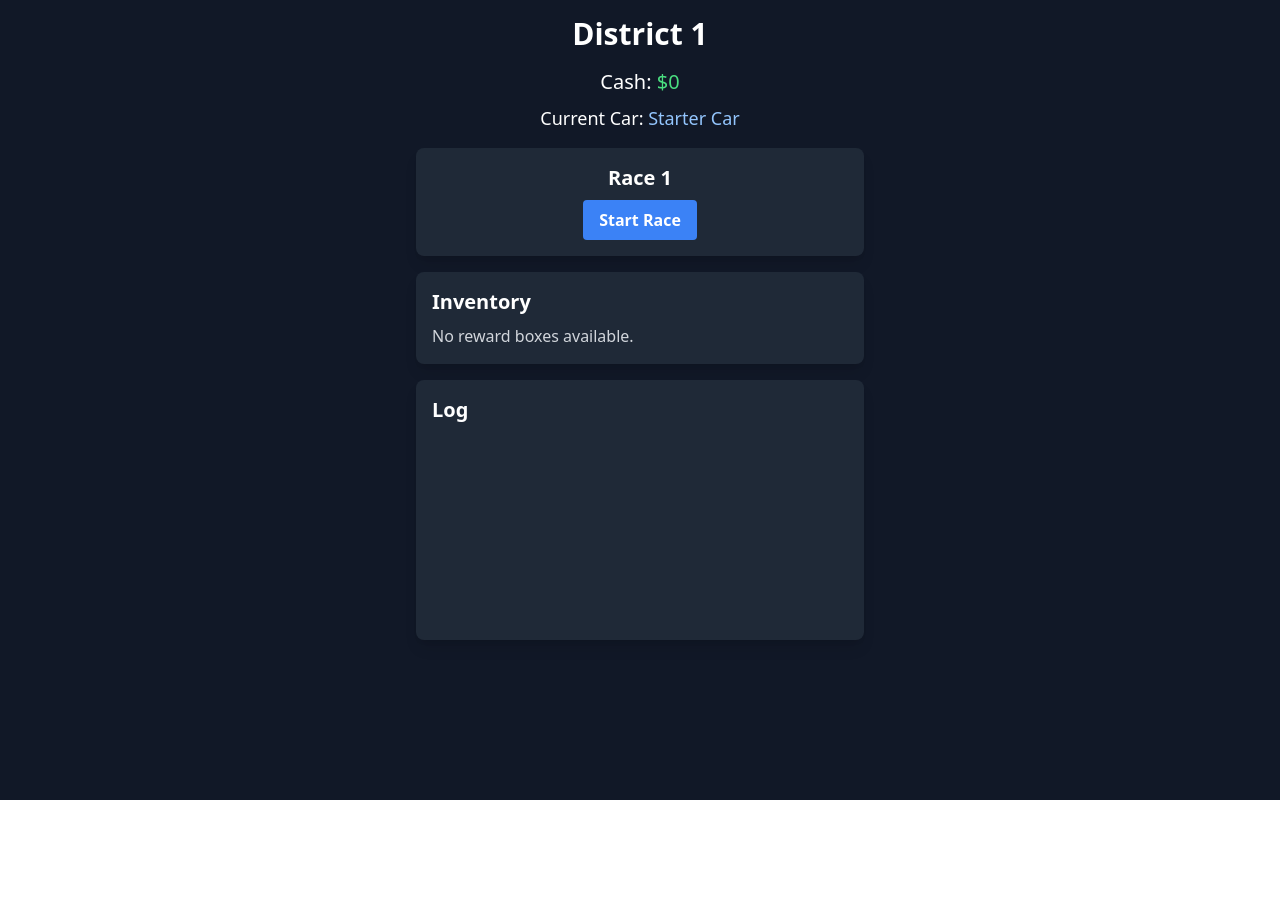
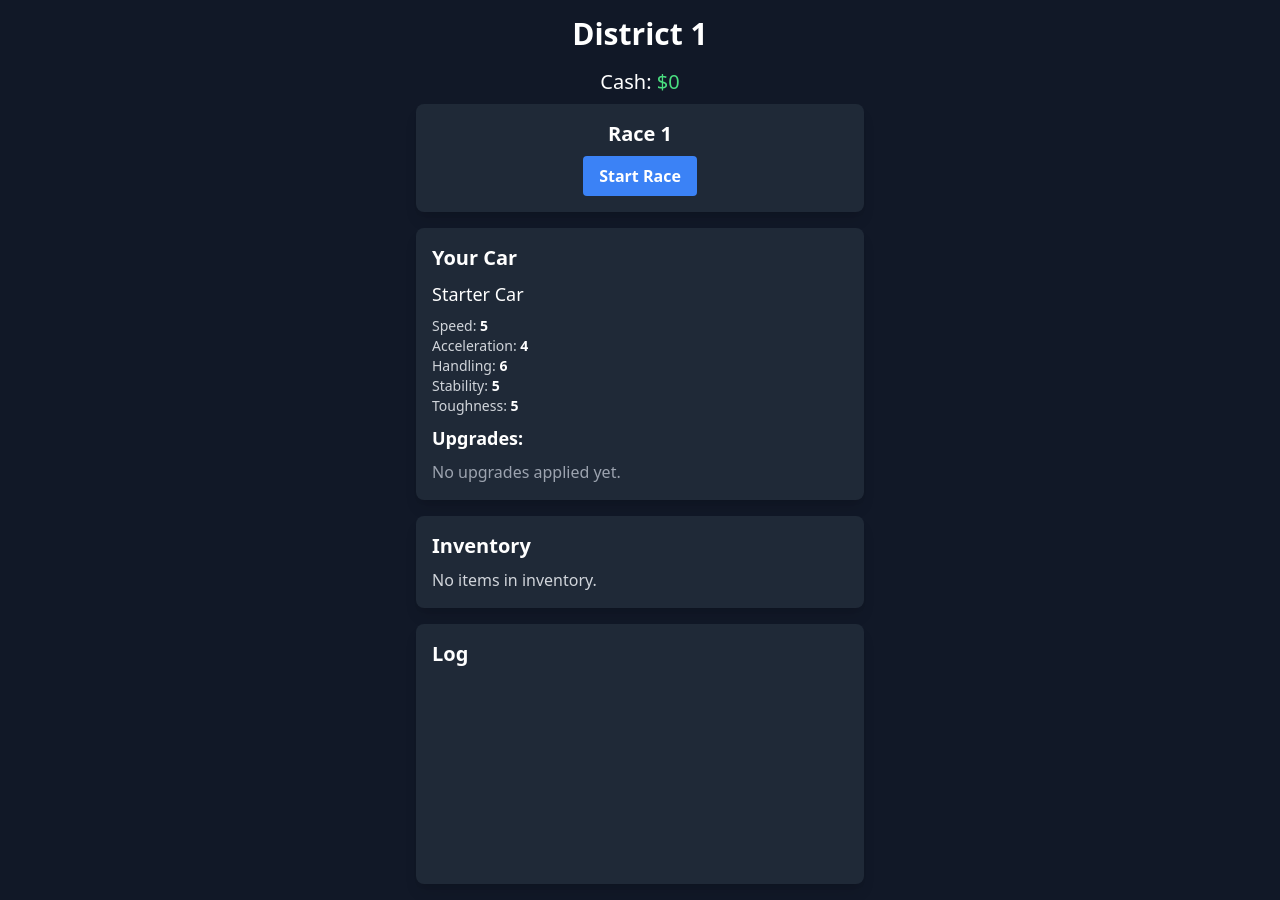
Before and after one commit to rakis10/react-acc, a React (Vite) app: page / in a window 1280 px wide. Before the commit the page ends 800 px from the top, so only its background shows below. Built offline with nearby package versions, Linux system fonts and the light colour scheme.

Commit message:
upgrades

```diff
--- a/src/App.jsx
+++ b/src/App.jsx
@@ -2,19 +2,32 @@ import React, { useState } from "react";
 import District from "./components/District";
 import Log from "./components/Log";
 import Inventory from "./components/Inventory";
+import Car from "./components/Car";
 
 const App = () => {
-  const [district, setDistrict] = useState(1); // Track current district
+  const [district, setDistrict] = useState(1); // Current district
   const [cash, setCash] = useState(0); // Player's cash
-  const [inventory, setInventory] = useState([]); // Reward boxes
-  const [car, setCar] = useState({ name: "Starter Car", stats: { speed: 5, acceleration: 4, handling: 6, stability: 5, toughness: 5 }, upgrades: {} });
+  const [inventory, setInventory] = useState([]); // Inventory items
+  const [car, setCar] = useState({
+    name: "Starter Car",
+    stats: { speed: 5, acceleration: 4, handling: 6, stability: 5, toughness: 5 },
+    upgrades: {}, // Tracks applied upgrades
+  });
   const [log, setLog] = useState([]); // Log messages
 
-  const handleDistrictComplete = (rewards) => {
+  const handleDistrictComplete = (rewards, isBossFight) => {
     setCash((prev) => prev + rewards.cash);
     setInventory((prev) => [...prev, ...rewards.items]);
-    setLog((prev) => [...prev, `District ${district} completed! Won $${rewards.cash} and items: ${rewards.items.join(", ")}`]);
-    setDistrict((prev) => prev + 1);
+    setLog((prev) => [
+      ...prev,
+      isBossFight
+        ? `Boss defeated in District ${district}! Earned $${rewards.cash} and items: ${rewards.items.join(", ")}`
+        : `Race completed! Earned $${rewards.cash} and items: ${rewards.items.join(", ")}`,
+    ]);
+
+    if (isBossFight) {
+      setDistrict((prev) => prev + 1); // Move to the next district after the boss
+    }
   };
 
   const addToLog = (message) => setLog((prev) => [...prev, message]);
@@ -25,19 +38,72 @@ const App = () => {
       blue: ["Blue Turbo Upgrade", "Blue Suspension Upgrade"],
       red: ["Red Engine Upgrade", "Red Nitro Booster"],
     };
+    const item = rewards[type][Math.floor(Math.random() * rewards[type].length)];
+    setInventory((prev) => prev.filter((box) => box !== type)); // Remove box
+    setInventory((prev) => [...prev, item]); // Add new item
+    setLog((prev) => [...prev, `Opened a ${type} box and received: ${item}`]);
+  };
 
-    const item = rewards[type][Math.floor(Math.random() * rewards[type].length)];
-    setInventory((prev) => prev.filter((box) => box !== type)); // Remove the box
-    setLog((prev) => [...prev, `Opened a ${type} box and received: ${item}`]);
+  const applyUpgrade = (upgrade) => {
+    const [rarity, type] = upgrade.split(" ");
+    const statMap = {
+      Tire: "handling",
+      Engine: "speed",
+      Turbo: "acceleration",
+      Suspension: "stability",
+      Nitro: "toughness",
+    };
+
+    const statToUpgrade = statMap[type];
+    if (!statToUpgrade) {
+      addToLog(`Upgrade type "${type}" is not recognized.`);
+      return;
+    }
+
+    const currentUpgrade = car.upgrades[type];
+    const currentUpgradeLevel = currentUpgrade ? { Green: 1, Blue: 2, Red: 3 }[currentUpgrade] : 0;
+    const newUpgradeLevel = { Green: 1, Blue: 2, Red: 3 }[rarity];
+
+    // Prevent applying if the new upgrade is worse or identical
+    if (currentUpgrade && newUpgradeLevel <= currentUpgradeLevel) {
+      addToLog(
+        `Upgrade "${upgrade}" is not better than the installed "${currentUpgrade} ${type}".`
+      );
+      return;
+    }
+
+    // If a better upgrade is installed, return the old upgrade to inventory
+    if (currentUpgrade) {
+      const oldUpgrade = `${currentUpgrade} ${type}`;
+      setInventory((prev) => [...prev, oldUpgrade]);
+      addToLog(`Replaced "${oldUpgrade}" with "${upgrade}".`);
+    }
+
+    // Apply the new upgrade
+    const statIncrease = newUpgradeLevel - currentUpgradeLevel;
+    setCar((prev) => ({
+      ...prev,
+      stats: { ...prev.stats, [statToUpgrade]: prev.stats[statToUpgrade] + statIncrease },
+      upgrades: { ...prev.upgrades, [type]: rarity },
+    }));
+    setInventory((prev) => prev.filter((item) => item !== upgrade));
+    addToLog(`Applied "${upgrade}" to your car. Increased ${statToUpgrade} by ${statIncrease}.`);
   };
 
   return (
     <div className="bg-gray-900 text-white min-h-screen flex flex-col items-center p-4">
       <h1 className="text-3xl font-bold mb-4">District {district}</h1>
-      <h2 className="text-xl mb-2">Cash: <span className="text-green-400">${cash}</span></h2>
-      <h3 className="text-lg mb-4">Current Car: <span className="text-blue-300">{car.name}</span></h3>
-      <District district={district} onComplete={handleDistrictComplete} car={car} addToLog={addToLog} />
-      <Inventory inventory={inventory} openBox={openBox} />
+      <h2 className="text-xl mb-2">
+        Cash: <span className="text-green-400">${cash}</span>
+      </h2>
+      <District
+        district={district}
+        onComplete={(rewards, isBossFight) => handleDistrictComplete(rewards, isBossFight)}
+        car={car}
+        addToLog={addToLog}
+      />
+      <Car car={car} />
+      <Inventory inventory={inventory} openBox={openBox} applyUpgrade={applyUpgrade} />
       <Log log={log} />
     </div>
   );
--- /dev/null
+++ b/src/components/Car.jsx
@@ -0,0 +1,37 @@
+import React from "react";
+
+const Car = ({ car }) => {
+  const upgradeColors = {
+    Green: "text-green-400",
+    Blue: "text-blue-400",
+    Red: "text-red-400",
+  };
+
+  return (
+    <div className="mt-4 w-full max-w-md bg-gray-800 rounded-lg p-4 shadow-lg">
+      <h3 className="text-xl font-bold mb-2">Your Car</h3>
+      <p className="text-lg mb-2">{car.name}</p>
+      <div className="mb-2">
+        {Object.entries(car.stats).map(([stat, value]) => (
+          <p key={stat} className="text-sm text-gray-300 capitalize">
+            {stat}: <span className="text-white font-bold">{value}</span>
+          </p>
+        ))}
+      </div>
+      <h4 className="text-lg font-bold mb-2">Upgrades:</h4>
+      <ul>
+        {Object.entries(car.upgrades).length > 0 ? (
+          Object.entries(car.upgrades).map(([type, rarity]) => (
+            <li key={type} className="text-sm">
+              {type}: <span className={`${upgradeColors[rarity]} font-bold`}>{rarity}</span>
+            </li>
+          ))
+        ) : (
+          <p className="text-gray-400">No upgrades applied yet.</p>
+        )}
+      </ul>
+    </div>
+  );
+};
+
+export default Car;
--- a/src/components/District.jsx
+++ b/src/components/District.jsx
@@ -1,4 +1,4 @@
-import React, { useState } from "react";
+import React, { useState, useEffect } from "react";
 import Modal from "./Modal";
 
 const District = ({ district, onComplete, car, addToLog }) => {
@@ -14,6 +14,14 @@ const District = ({ district, onComplete, car, addToLog }) => {
     { cash: 600, items: ["blue", "red"] },
     { cash: 800, items: ["red"] },
   ];
+
+  useEffect(() => {
+    // Reset state whenever a new district starts
+    setRace(1);
+    setCompleted(false);
+    setModalOpen(false);
+    setModalMessage("");
+  }, [district]);
 
   const handleRace = () => {
     const carPerformance = car.stats.speed + car.stats.handling + car.stats.stability;
@@ -36,7 +44,7 @@ const District = ({ district, onComplete, car, addToLog }) => {
     setModalMessage(`You defeated the boss! Rewards: $${rewards.cash}, Items: ${rewards.items.join(", ")}`);
     setModalOpen(true);
     addToLog(`Boss fight in District ${district} won!`);
-    onComplete(rewards);
+    onComplete(rewards, true); // Notify the parent about completion and boss fight
   };
 
   return (
--- a/src/components/Inventory.jsx
+++ b/src/components/Inventory.jsx
@@ -1,29 +1,48 @@
 import React from "react";
 
-const Inventory = ({ inventory, openBox }) => {
+const Inventory = ({ inventory, openBox, applyUpgrade }) => {
   const boxColors = {
     green: "bg-green-500 hover:bg-green-600",
     blue: "bg-blue-500 hover:bg-blue-600",
     red: "bg-red-500 hover:bg-red-600",
   };
 
+  const upgradeColors = {
+    Green: "text-green-400",
+    Blue: "text-blue-400",
+    Red: "text-red-400",
+  };
+
   return (
     <div className="mt-4 w-full max-w-md bg-gray-800 rounded-lg p-4 shadow-lg">
       <h3 className="text-xl font-bold mb-2">Inventory</h3>
       {inventory.length > 0 ? (
-        <div className="grid grid-cols-3 gap-2">
-          {inventory.map((box, index) => (
-            <button
-              key={index}
-              className={`${boxColors[box]} text-white font-bold py-2 px-4 rounded transition`}
-              onClick={() => openBox(box)}
-            >
-              {box.charAt(0).toUpperCase() + box.slice(1)} Box
-            </button>
+        <div className="grid grid-cols-1 gap-2">
+          {inventory.map((item, index) => (
+            <div key={index} className="flex justify-between items-center bg-gray-700 rounded-lg p-2">
+              {["green", "blue", "red"].includes(item) ? (
+                <button
+                  className={`${boxColors[item]} text-white font-bold py-1 px-3 rounded transition`}
+                  onClick={() => openBox(item)}
+                >
+                  {item.charAt(0).toUpperCase() + item.slice(1)} Box
+                </button>
+              ) : (
+                <>
+                  <span className={`font-bold ${upgradeColors[item.split(" ")[0]]}`}>{item}</span>
+                  <button
+                    className="bg-blue-500 hover:bg-blue-600 text-white font-bold py-1 px-3 rounded transition"
+                    onClick={() => applyUpgrade(item)}
+                  >
+                    Apply
+                  </button>
+                </>
+              )}
+            </div>
           ))}
         </div>
       ) : (
-        <p className="text-gray-300">No reward boxes available.</p>
+        <p className="text-gray-300">No items in inventory.</p>
       )}
     </div>
   );
--- a/src/components/Log.jsx
+++ b/src/components/Log.jsx
@@ -5,7 +5,7 @@ const Log = ({ log }) => {
     <div className="mt-4 w-full max-w-md bg-gray-800 rounded-lg p-4 shadow-lg">
       <h3 className="text-xl font-bold mb-2">Log</h3>
       <div className="h-48 overflow-y-auto">
-        {log.map((entry, index) => (
+        {log.slice().reverse().map((entry, index) => (
           <p key={index} className="text-sm text-gray-300">
             {entry}
           </p>
```
